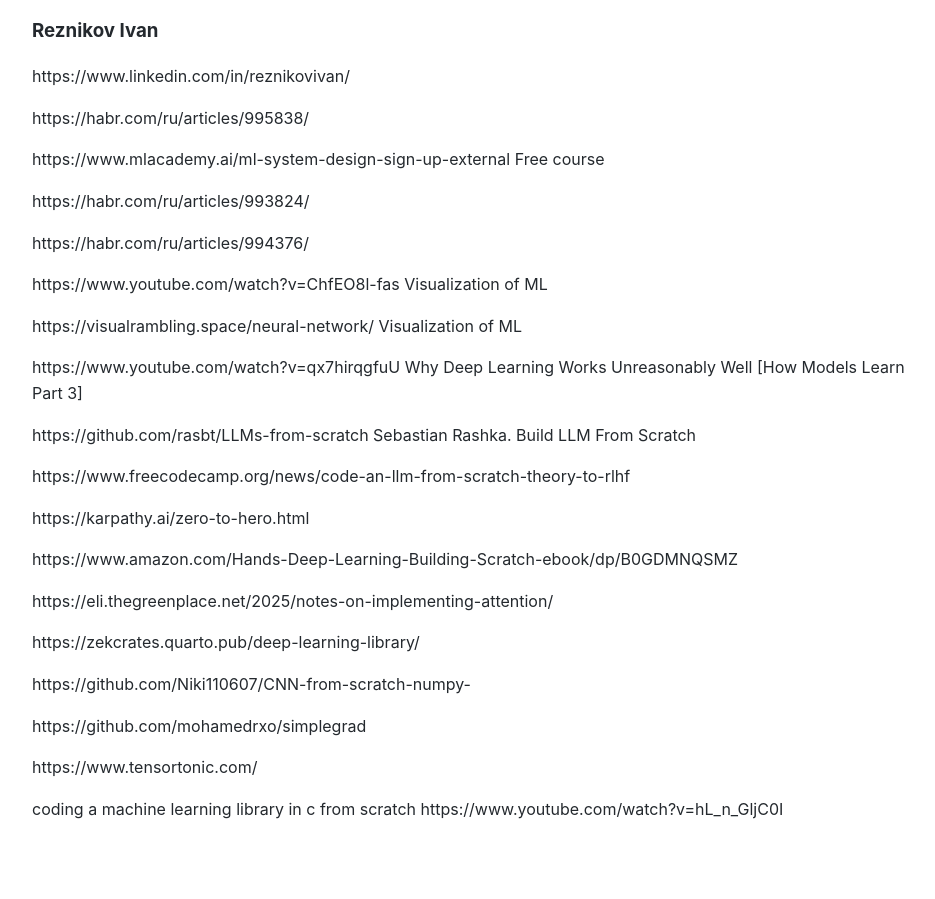
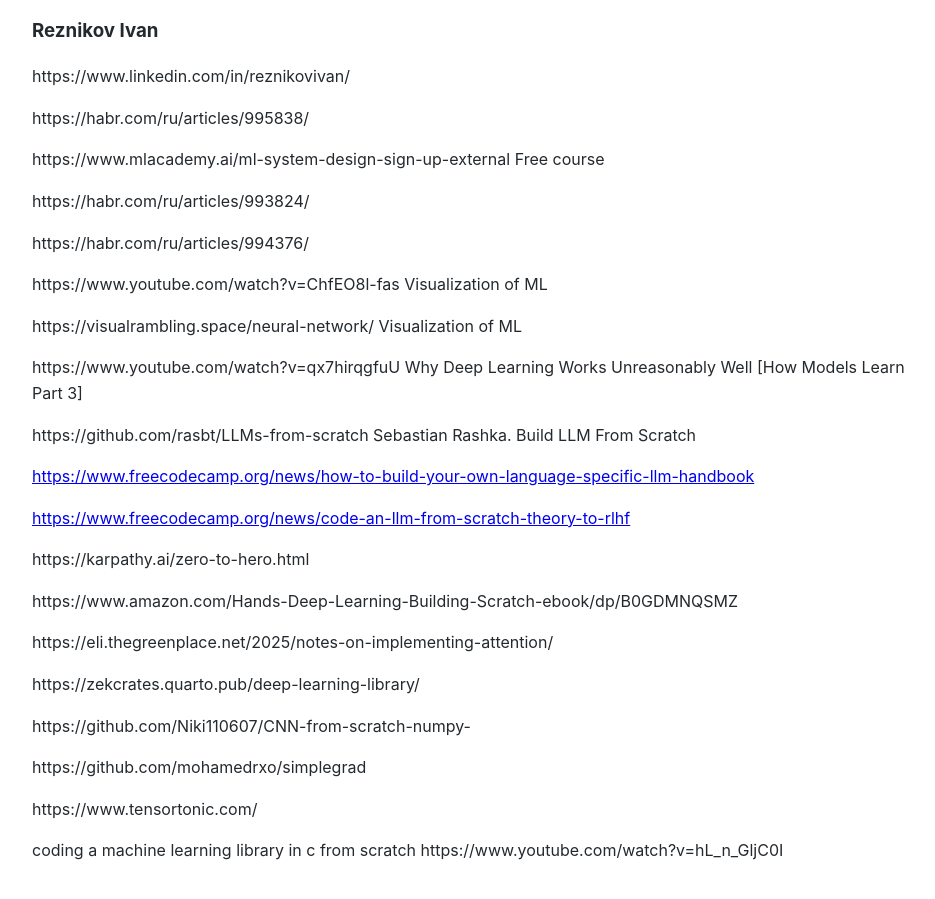
Before and after one commit to Michael-Lubinsky/michael-lubinsky.github.com, a Jekyll site: the page built from ml/from_scratch.md, in a window 1280 px wide and 900 px high, scrolled down 7079 px. Shown: the whole window, without its empty margins (158-1093 px from the left). Built offline with Jekyll 4.4.1, drawn with Linux system fonts in a browser that asks for light colours; our own code applies the rules of GitHub Pages for plain Markdown files; before the commit the page ends 7937 px from its top, so only the background shows below that.

Commit message:
Update from_scratch.md

```diff
--- a/ml/from_scratch.md
+++ b/ml/from_scratch.md
@@ -391,7 +391,9 @@
 
 https://github.com/rasbt/LLMs-from-scratch Sebastian Rashka. Build LLM From Scratch
 
-https://www.freecodecamp.org/news/code-an-llm-from-scratch-theory-to-rlhf
+<https://www.freecodecamp.org/news/how-to-build-your-own-language-specific-llm-handbook>
+
+<https://www.freecodecamp.org/news/code-an-llm-from-scratch-theory-to-rlhf>
 
 https://karpathy.ai/zero-to-hero.html
 
```
